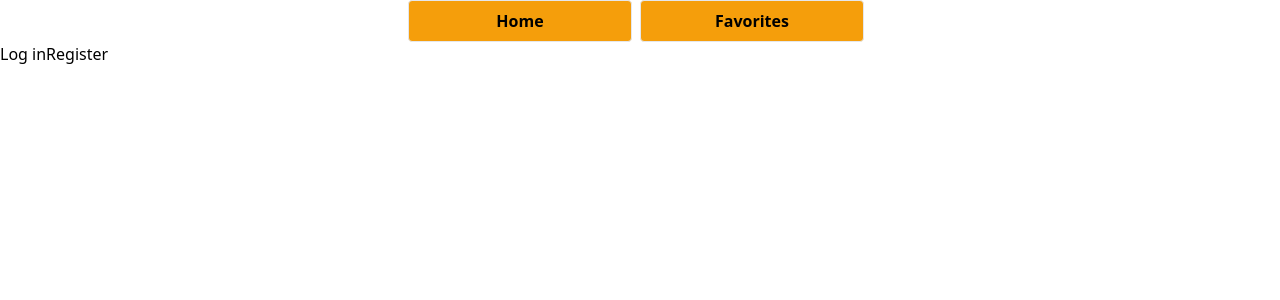
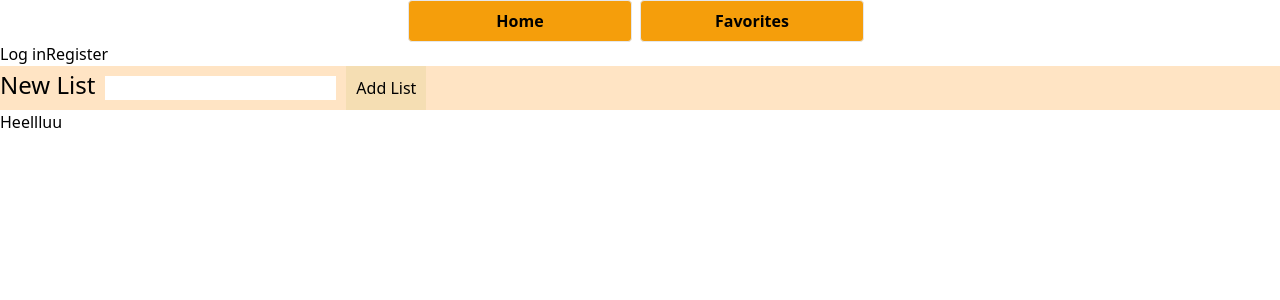
Before and after one commit to OskarFindahl/u07-recipe-app, an Angular app: page /UserRecipesList in a window 1280 px wide. Shown: the top 300 px of the page. Built offline with nearby package versions, Linux system fonts and the light colour scheme.

Commit message:
Add text input to create new recipe Lists

```diff
--- a/src/app/shared/auth.service.ts
+++ b/src/app/shared/auth.service.ts
@@ -43,9 +43,17 @@ export class AuthService {
 
   addToList(id, name): Observable<any> {
     const userId = this.TokenService.getUserId();
-    const data = { 'item_id': id, 'user_id': userId};
+    const data = { 'list_id': 3, 'item_id': id, 'user_id': userId};
 
     return this.http.post(`http://localhost/api/auth/list`, data);
+  }
+
+  addNewList(name): Observable<any> {
+    const userId = this.TokenService.getUserId();
+    const data = { 'name': name.List, 'user_id': userId};
+
+
+    return this.http.post(`http://localhost/api/auth/listname`, data);
   }
 
 
--- a/src/app/user-recipes-list/user-recipes-list.component.html
+++ b/src/app/user-recipes-list/user-recipes-list.component.html
@@ -1,3 +1,16 @@
+<form [formGroup]="AddToListForm" (ngSubmit)="onSubmit()">
+  <div class="form-group" style="background-color: bisque">
+    <label style="font-size: x-large">New List</label>
+    <input formControlName="List" style="margin: 10px" />
+
+    <button type="submit" style="background-color: wheat; padding: 10px">
+      Add List
+    </button>
+  </div>
+</form>
+
+<h1>Heellluu</h1>
+
 <div *ngFor="let name of names; let i = index">
   <div class="w-full h-18 flex justify-center">
     <a [routerLink]="['/ShowRecipesDetails', ids[i]]">
--- a/src/app/user-recipes-list/user-recipes-list.component.ts
+++ b/src/app/user-recipes-list/user-recipes-list.component.ts
@@ -6,6 +6,9 @@ import { Observable } from 'rxjs';
 import { RecipeService } from '../recipe.service';
 import { Recipe } from '../recipe';
 
+import { FormBuilder, FormGroup } from "@angular/forms";
+import { AuthService } from '../shared/auth.service';
+
 @Component({
   selector: 'app-user-recipes-list',
   templateUrl: './user-recipes-list.component.html',
@@ -13,6 +16,7 @@ import { Recipe } from '../recipe';
 })
 export class UserRecipesListComponent implements OnInit {
 
+  AddToListForm: FormGroup;
   //For user List
   names: Array<string>;
   ids: Array<number>
@@ -20,8 +24,14 @@ export class UserRecipesListComponent implements OnInit {
   constructor(
     private route: ActivatedRoute,
     private router: Router,
-    private RecipeService: RecipeService
-  ) { }
+    private RecipeService: RecipeService,
+    public authService: AuthService,
+    public fb: FormBuilder,
+  ) {
+    this.AddToListForm = this.fb.group({
+      List: [],
+    })
+  }
 
   ngOnInit() {
 
@@ -31,6 +41,20 @@ export class UserRecipesListComponent implements OnInit {
 
   }
 
+
+  onSubmit() {
+    this.authService.addNewList(this.AddToListForm.value).subscribe(
+      result => {
+
+        console.log(result);
+      },
+
+
+
+
+    );
+}
+
   //Remove from user list
   RemoveFromList(event?: MouseEvent){
     const index = (event.target as HTMLElement).id;
```
Also changed, not shown: src/app/recipe.service.ts (line endings or trailing spaces).
